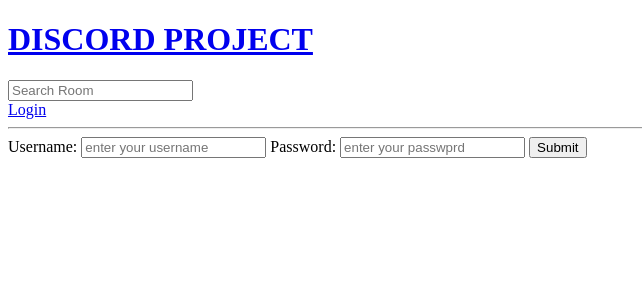
After one commit to sandeep-raj-saimon/discord_project, a Django app: page /login/ in a window 1280 px wide. The commit adds this page. Shown: the top 300 px of the page, without its empty margins (0-642 px from the left). Run offline with Django 4.2, Linux system fonts and the light colour scheme.

Commit message:
login and logout

```diff
--- a/base/templates/base/home.html
+++ b/base/templates/base/home.html
@@ -21,6 +21,7 @@
         <hr>
     </div>
     <div class="main-container">
+        <h5>Existing rooms {{rooms_count}}</h5>
         <a href="{% url 'create-room' %}">Create Room</a>
         <div>
             {% for room in rooms %}
--- /dev/null
+++ b/base/templates/base/login_register.html
@@ -0,0 +1,13 @@
+{% extends 'main.html' %}
+{% block content %}
+<div>
+    <form method="POST" action = "">
+        {% csrf_token %}
+        <label>Username: </label>
+        <input type = "text" name="username" placeholder="enter your username"/>
+        <label>Password: </label>
+        <input type = "password" name="password" placeholder="enter your passwprd" />
+        <input type = "submit" value="Submit" />
+    </form>
+</div>
+{% endblock content %}
--- a/base/urls.py
+++ b/base/urls.py
@@ -3,6 +3,8 @@
 from . import views
 
 urlpatterns = [
+    path('login/', views.loginRegister, name="login"),
+    path('logout/', views.logoutUser, name="logout"),
     path('', views.home, name = "home"),
     path('room/<str:pk>/', views.room, name = "room"),
     path('create-room/',views.createRoom, name = "create-room"),
--- a/base/views.py
+++ b/base/views.py
@@ -1,5 +1,8 @@
 from django.shortcuts import render, redirect
 from django.http import HttpResponse
+from django.db.models import Q
+from django.contrib import messages
+from django.contrib.auth import authenticate, login, logout
 # Create your views here.
 from .models import *
 from .forms import *
@@ -17,13 +20,43 @@
 #         'name':'Lets learn Ruby'
 #     }
 # ]
+
+def loginRegister(request):
+    if request.method == "POST":
+        username = request.POST.get("username")
+        password = request.POST.get("password")
+
+        try:
+            user = User.objects.get(username = username)
+        except:
+            messages.error(request, 'User does not exist')
+
+        user = authenticate(request, username = username, password = password)
+        if user != None:
+            login(request, user)
+            return redirect('home')
+        else:
+            messages.error(request, 'Username or Password does not exist')
+    params = {}
+    return render(request, 'base/login_register.html', params)
+
+def logoutUser(request):
+    logout(request)
+    return redirect('home')
+
 def home(request):
     q = request.GET.get('q') if request.GET.get('q') != None else ''
     params = {}
-    rooms = Room.objects.filter(topic__name__icontains = q)
+    rooms = Room.objects.filter(
+        Q(topic__name__icontains = q) |
+        Q(name__icontains=q) |
+        Q(description__icontains=q)
+        )
+    rooms_count = rooms.count()
     topics = Topic.objects.all()
     params["rooms"] = rooms
     params["topics"]= topics
+    params["rooms_count"] = rooms_count
     return render (request, 'base/home.html',params)
 
 def room(request, pk):
--- a/templates/main.html
+++ b/templates/main.html
@@ -8,6 +8,13 @@
 </head>
 <body>
     {%include 'navbar.html'%}
+    {% if messages %}
+        <ul class="messages">
+            {% for message in messages %}
+                <li>{{ message }}</li>
+            {% endfor %}
+        </ul>
+    {% endif %}
     {% block content %}
 
     {% endblock  %}
--- a/templates/navbar.html
+++ b/templates/navbar.html
@@ -4,4 +4,11 @@
 <form method="GET" action="{% url 'home' %}">
     <input type="text" name="q" placeholder="Search Room"/>
 </form>
+{% if request.user.is_authenticated %}
+<span>Hello {{request.user.username}}</span>
+<br>
+<a href="{% url 'logout' %}">Logout</a>
+{% else %}
+<a href="{% url 'login' %}">Login</a>
+{% endif %}
 <hr>
```
